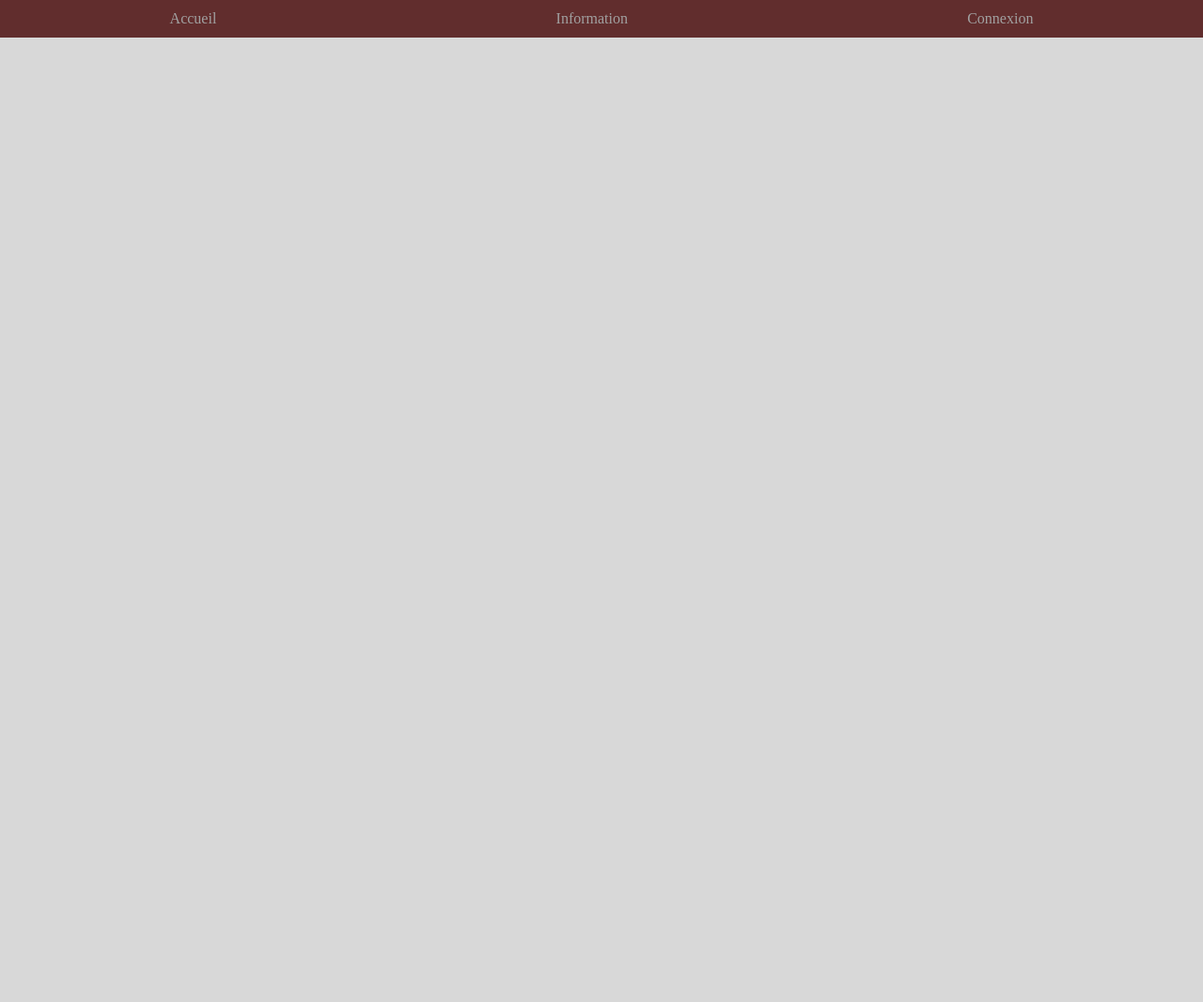
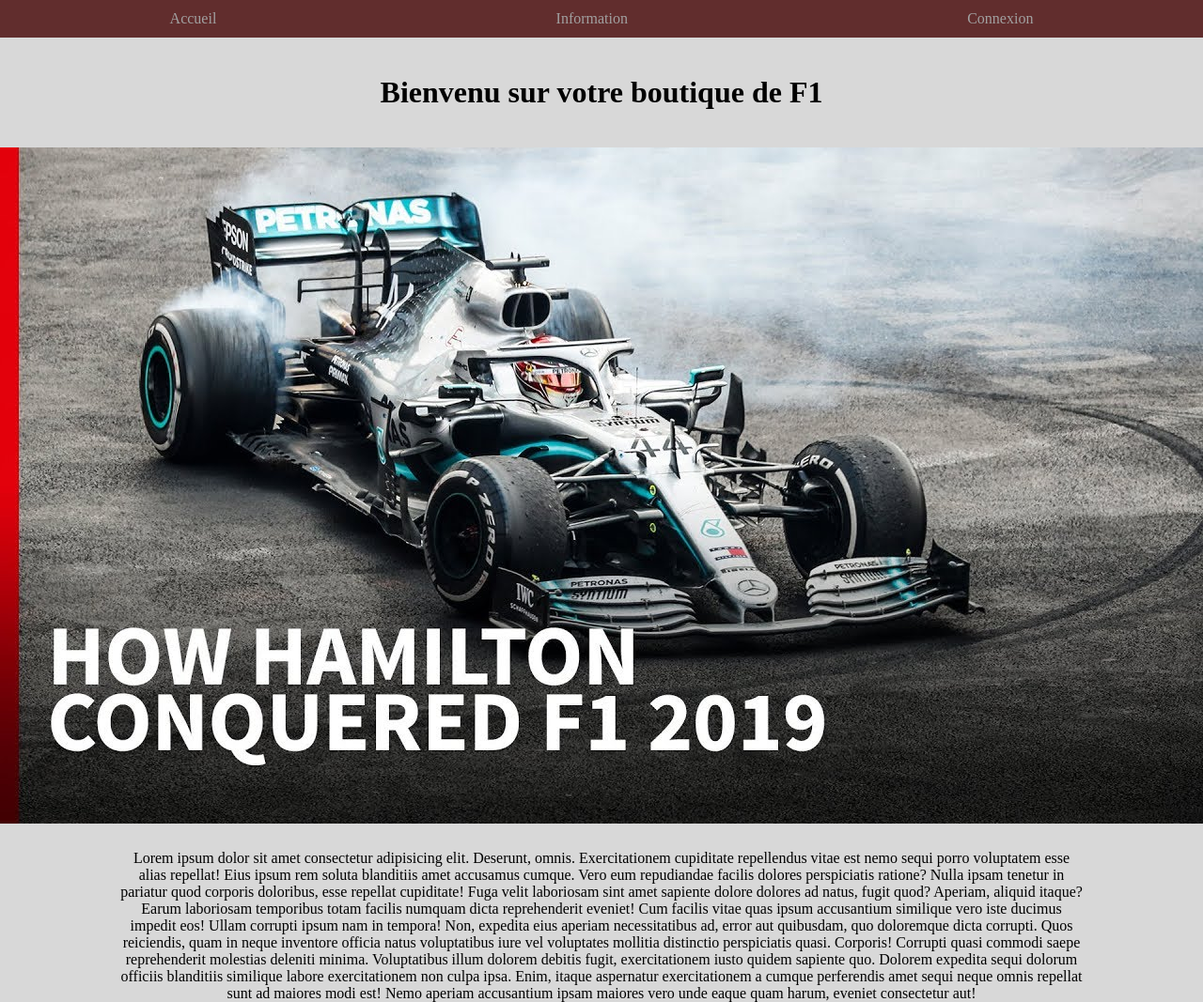
Before and after one commit to matvki/sitePHP, a PHP site: page / in a window 1280 px wide. Shown: the whole page at 94% size. Before the commit the page ends 40 px from the top, so only its background shows below. Run offline with PHP 8.4, Linux system fonts and the light colour scheme.

Commit message:
end index

```diff
--- a/data/css/index.css
+++ b/data/css/index.css
@@ -0,0 +1,15 @@
+main{
+    width: 100vw;
+    text-align: center;
+    flex-direction: column;
+    align-items: center;
+}
+h1{
+    margin-top: 5vh;
+    margin-bottom: 5vh;
+}
+p{
+    margin-top: 3vh;
+    width: 80vw;
+    text-align: center;
+}
--- a/data/index.php
+++ b/data/index.php
@@ -12,6 +12,18 @@
 
 <body>
   <?php include_once './templates/header.php' ?>
+  <main class="flex">
+    <h1>Bienvenu sur votre boutique de F1</h1>
+    <div id="picture">
+      <img src="./img/lewis.jpg" alt="">
+    </div>
+    <p>Lorem ipsum dolor sit amet consectetur adipisicing elit. Deserunt, omnis. Exercitationem cupiditate repellendus vitae est nemo sequi porro voluptatem esse alias repellat! Eius ipsum rem soluta blanditiis amet accusamus cumque.
+    Vero eum repudiandae facilis dolores perspiciatis ratione? Nulla ipsam tenetur in pariatur quod corporis doloribus, esse repellat cupiditate! Fuga velit laboriosam sint amet sapiente dolore dolores ad natus, fugit quod?
+    Aperiam, aliquid itaque? Earum laboriosam temporibus totam facilis numquam dicta reprehenderit eveniet! Cum facilis vitae quas ipsum accusantium similique vero iste ducimus impedit eos! Ullam corrupti ipsum nam in tempora!
+    Non, expedita eius aperiam necessitatibus ad, error aut quibusdam, quo doloremque dicta corrupti. Quos reiciendis, quam in neque inventore officia natus voluptatibus iure vel voluptates mollitia distinctio perspiciatis quasi. Corporis!
+    Corrupti quasi commodi saepe reprehenderit molestias deleniti minima. Voluptatibus illum dolorem debitis fugit, exercitationem iusto quidem sapiente quo. Dolorem expedita sequi dolorum officiis blanditiis similique labore exercitationem non culpa ipsa.
+    Enim, itaque aspernatur exercitationem a cumque perferendis amet sequi neque omnis repellat sunt ad maiores modi est! Nemo aperiam accusantium ipsam maiores vero unde eaque quam harum, eveniet consectetur aut!</p>
+  </main>
 
 </body>
 
--- a/data/login.php
+++ b/data/login.php
@@ -7,7 +7,7 @@
     <link rel="stylesheet" href="./css/style.css">
     <link rel="stylesheet" href="./css/header.css">
     <link rel="stylesheet" href="./css/login.css">
-    <title>TAF1 | Accueil</title>
+    <title>TAF1 | Connexion</title>
 </head>
 
 <body>
@@ -16,7 +16,7 @@
     } elseif (($_SESSION['name'] == 'Jon' || $_SESSION['name'] == 'jon' || $_SESSION['name'] == 'JOn' || $_SESSION['name'] == 'JON' || $_SESSION['name'] == 'jOn' || $_SESSION['name'] == 'jON' || $_SESSION['name'] == 'joN') && ( $_SESSION['password'] == '1234' )){
         header('Location: /');
     }else {
-        echo '<script type="text/javascript">window.alert("movais mot de passe");</script>';
+        echo '<script type="text/javascript">window.alert("mauvais identifiant ou mot de passe");</script>';
     } ?>
     <div id="alignCenter" class="flex">
         <form action="./controllers/log.php" method="POST">
```
Also changed, not shown: data/img/lewis.jpeg (added), data/img/lewis.jpg (added).
